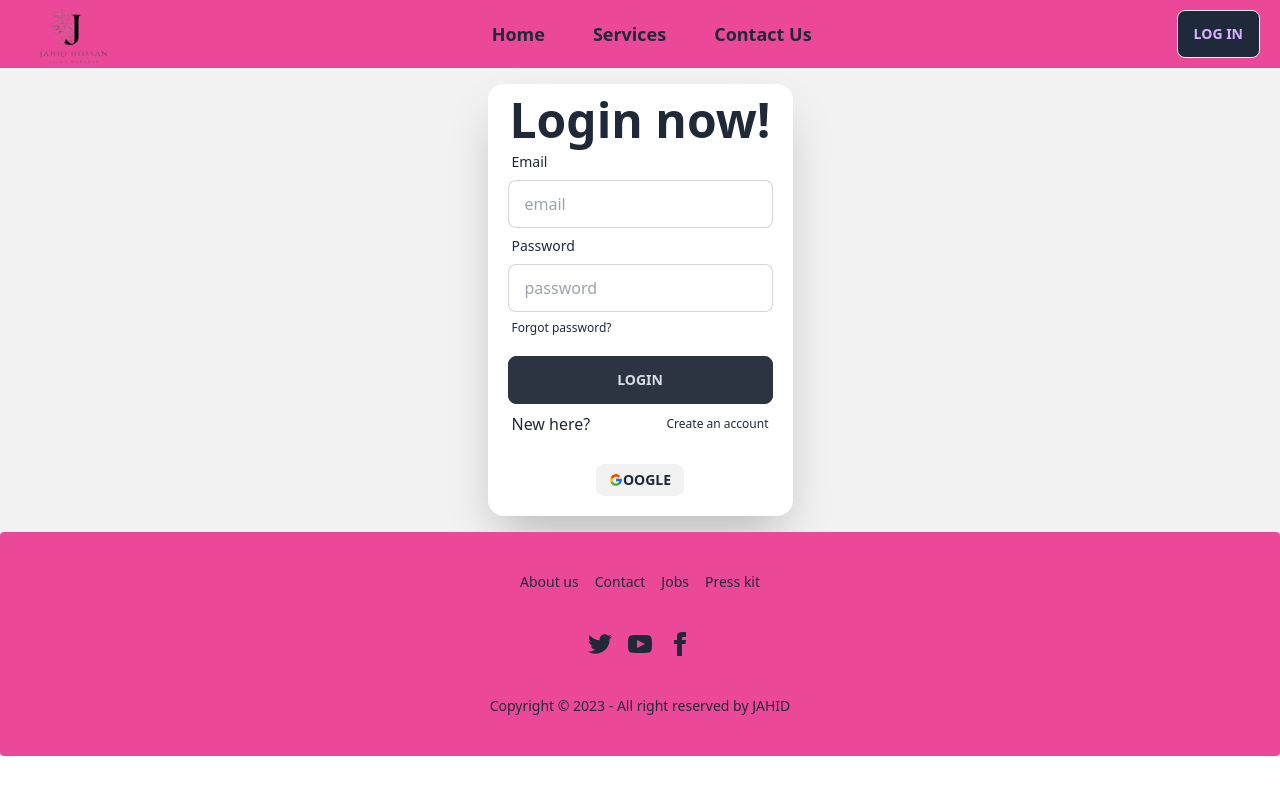
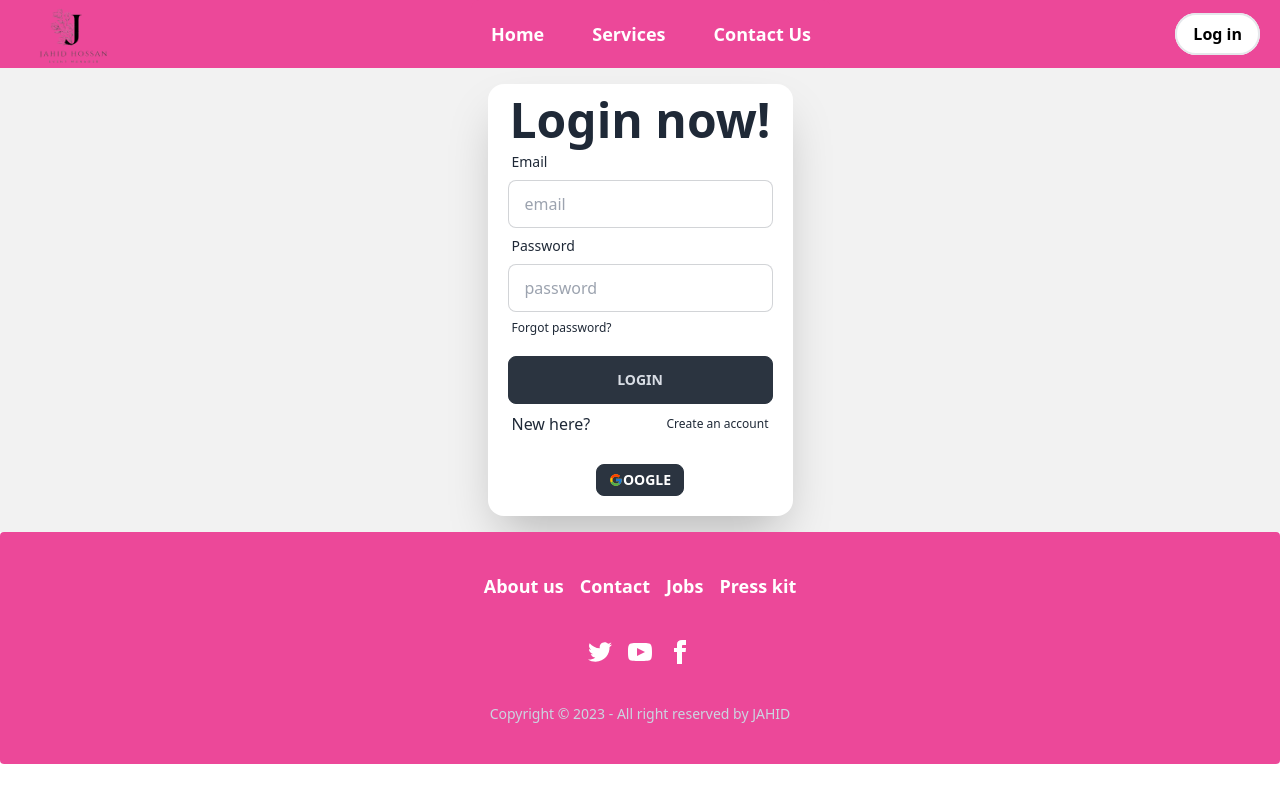
Before and after one commit to Jahid-Hossan/event-management-web, a React (Vite) app: page /login in a window 1280 px wide. Built offline with nearby package versions, Linux system fonts and the light colour scheme; no server answers.

Commit message:
added contacr us form and added validation on password and added profile picture on nav bar as well

```diff
--- a/src/Component/Focus/Focus.jsx
+++ b/src/Component/Focus/Focus.jsx
@@ -4,7 +4,7 @@ import { FaCity } from 'react-icons/fa6'
 
 const Focus = () => {
     return (
-        <div className='py-10 px-5 bg-white relative text-center lg:flex justify-between '>
+        <div className='py-10 px-5 container mx-auto  text-center lg:flex justify-between '>
             <div className=" space-y-3  w-96">
                 <IoColorPaletteOutline className='text-6xl mx-auto'></IoColorPaletteOutline>
                 <h2 className='text-2xl font-semibold'>UNIQUE DESIGN</h2>
--- a/src/Component/Footer/Footer.jsx
+++ b/src/Component/Footer/Footer.jsx
@@ -2,8 +2,8 @@
 const Footer = () => {
     return (
         <>
-            <footer className="footer footer-center relative p-10 bg-pink-500 text-base-content rounded">
-                <nav className="grid grid-flow-col gap-4">
+            <footer className="footer footer-center  text-white  relative p-10 bg-pink-500  rounded">
+                <nav className="grid grid-flow-col font-semibold text-lg gap-4">
                     <a className="link link-hover">About us</a>
                     <a className="link link-hover">Contact</a>
                     <a className="link link-hover">Jobs</a>
@@ -16,7 +16,7 @@ const Footer = () => {
                         <a><svg xmlns="http://www.w3.org/2000/svg" width="24" height="24" viewBox="0 0 24 24" className="fill-current"><path d="M9 8h-3v4h3v12h5v-12h3.642l.358-4h-4v-1.667c0-.955.192-1.333 1.115-1.333h2.885v-5h-3.808c-3.596 0-5.192 1.583-5.192 4.615v3.385z"></path></svg></a>
                     </div>
                 </nav>
-                <aside>
+                <aside className="text-slate-300">
                     <p>Copyright © 2023 - All right reserved by JAHID</p>
                 </aside>
             </footer>
--- a/src/Component/Header/Header.jsx
+++ b/src/Component/Header/Header.jsx
@@ -1,6 +1,7 @@
-import React, { useContext, useState } from 'react';
+import { useContext, useState } from 'react';
 import { NavLink } from 'react-router-dom';
 import { ImMenu, ImCross } from 'react-icons/im';
+import './header.css'
 
 
 import logo from '../../assets/Untitled_design-removebg-preview.png'
@@ -12,7 +13,7 @@ const Header = () => {
 
     const { user, logOut } = useContext(AuthContext)
 
-    console.log(user)
+    console.log(user?.photoURL)
 
 
 
@@ -20,7 +21,7 @@ const Header = () => {
         <section className='sticky top-0 z-10 bg-pink-500 '>
             <nav className='flex container mx-auto  px-5 top-0 lg:flex-row justify-between items-center'>
 
-                <img className='h-8 md:h-16' src={logo} alt="" />
+                <img className='h-8 text-white md:h-16' src={logo} alt="" />
 
                 <div className='-order-1 lg:order-none'>
                     <div>
@@ -29,22 +30,32 @@ const Header = () => {
                         }
                         </button>
                     </div>
-                    <ul className={`absolute bg-pink-500 lg:gap-12 text-lg font-bold p-5 absolute lg:flex lg:justify-center rounded-lg lg:static duration-300 ${open ? "-left-60" : "left-2"} lg:flex lg:justify-center`}>
+                    <ul className={`absolute bg-pink-500 lg:gap-12 text-lg font-bold p-5 lg:flex lg:justify-center rounded-lg lg:static duration-300 ${open ? "-left-60" : "left-2"} lg:flex lg:justify-center`}>
 
-                        < li><NavLink to="/" >Home</NavLink></li>
-
-                        <li><NavLink to='/service'  >Services</NavLink></li>
-
-                        <li><NavLink to="/contact"  >Contact Us</NavLink></li>
+                        <li className='text-white' ><NavLink className={({ isActive, isPending }) =>
+                            isPending ? "pending" : isActive ? "active" : ""
+                        } to="/" >Home</NavLink></li>
+                        <li className='text-white' ><NavLink className={({ isActive, isPending }) =>
+                            isPending ? "pending" : isActive ? "active" : ""
+                        } to='/service'  >Services</NavLink></li>
+                        <li className='text-white' ><NavLink className={({ isActive, isPending }) =>
+                            isPending ? "pending" : isActive ? "active" : ""
+                        } to="/contact"  >Contact Us</NavLink></li>
 
                     </ul>
                 </div>
 
-                <div className="">
+                <div>
+
                     {
                         user ?
-                            <button onClick={logOut} className='btn bg-slate-800 text-purple-300'><NavLink to="/login"  >Log Out</NavLink></button> :
-                            <button className='btn bg-slate-800 text-purple-300'><NavLink to="/login"  >Log in</NavLink></button>
+                            <div className="flex gap-2 p-1">
+                                <div className="w-10 md:w-11 mask mask-circle">
+                                    <img src={user.photoURL} />
+                                </div><button onClick={logOut} className='px-2 md:px-4 hover:bg-white hover:text-black text-white font-medium md:font-semibold hover:duration-500 border-2 rounded-full py-1 md:py-2'><NavLink to="/login"  >Log Out</NavLink></button>
+                            </div>
+                            :
+                            <button className=''><NavLink className='px-4 hover:bg-white hover:text-black text-white font-semibold hover:duration-500 border-2 rounded-full py-2' to="/login"  >Log in</NavLink></button>
                     }
 
                 </div>
--- /dev/null
+++ b/src/Component/Header/header.css
@@ -0,0 +1,6 @@
+.active {
+    color: black;
+    padding: 8px 16px;
+    background-color: white;
+    border-radius: 9999px;
+}
--- a/src/Component/LatestProjects/LatestProjects.jsx
+++ b/src/Component/LatestProjects/LatestProjects.jsx
@@ -20,7 +20,7 @@ const LatestProjects = () => {
 
     return (
 
-        <div>
+        <div className='container mx-auto'>
             <div className='text-center font-bold text-3xl py-5'>
                 <h2>LATEST PROJECTS</h2>
             </div>
--- /dev/null
+++ b/src/Pages/Contact/Contact.jsx
@@ -0,0 +1,56 @@
+import React from 'react';
+
+const Contact = () => {
+    return (
+        <div className=''>
+            <div className=" text-center mx-auto  py-[20vh]" style={{
+                backgroundImage: "url(https://i.ibb.co/g7dkMMR/pexels-negative-space-33999.jpg)",
+                backgroundColor: 'rgba(0,0,0, .5)',
+                backgroundBlendMode: 'overlay',
+                backgroundPosition: 'center',
+                backgroundSize: 'cover',
+
+            }}>
+                <h2 className=' font-bold text-white  text-2xl p-5 lg:text-6xl'>Contact</h2>
+                {/* <p className='text-white mx-auto max-w-2xl px-5'>Are you looking for A unique and creative design for your event? You came to the right place. We Designing and Decorate for any cultural and social event.</p> */}
+            </div>
+            <div className='container mx-auto my-5 px-5 lg:flex gap-5 lg:gap-10'>
+                <div className='lg:w-1/4 text-center lg:text-left space-y-2'>
+                    <h2 className='text-5xl font-bold '>Get in touch</h2>
+                    <p className='py-5'>We are waiting for you on our office in Feni or in other way, you can contact us via the contact form below to discuss your project, your idea.</p>
+                    <p className='text-lg py-5 font-semibold'>Feni, Chittagong,<br /> Mahipal plaza.</p>
+                    <div className=''>
+                        <h2><span className='text-lg font-semibold'>Email:</span> <span className='text-base'>jahidhossen02@gmail.com</span></h2>
+                        <h2><span className='text-lg font-semibold'>Phone:</span> +88 1627095969</h2>
+                        <h2><span className='text-lg font-semibold'>Phone:</span> +966 538171094</h2>
+                    </div>
+                </div>
+                <form className='grid grid-cols-1 md:grid-cols-2 lg:w-3/4 gap-4'>
+                    <div className='space-y-2'>
+                        <h5 className='text-lg font-semibold'>Your Name (required)</h5>
+                        <input className='border-2 border-gray-400 my-2.5 w-full py-2.5 px-5 ' type="text" />
+                    </div>
+                    <div className='space-y-2'>
+                        <h5 className='text-lg font-semibold'>Your Email (required)</h5>
+                        <input className='border-2 border-gray-400 my-2.5 w-full py-2.5 px-5 ' type="text" />
+                    </div>
+                    <div className='space-y-2'>
+                        <h5 className='text-lg font-semibold'>Your Contact Number (required)</h5>
+                        <input className='border-2 border-gray-400 my-2.5 w-full py-2.5 px-5 ' type="text" />
+                    </div>
+                    <div className='space-y-2'>
+                        <h5 className='text-lg font-semibold'>Subject</h5>
+                        <input className='border-2 border-gray-400 my-2.5 w-full py-2.5 px-5 ' type="text" />
+                    </div>
+                    <div className='space-y-2 col-span-2 w-full'>
+                        <h5 className='text-lg font-semibold'>Your Message</h5>
+                        <textarea className=' border-2 border-gray-400 my-2.5 w-full py-2.5 px-5 ' name="" id="" cols="30" rows="5"></textarea>
+                    </div>
+                    <button className='btn bg-pink-500'>SEND EMAIL</button>
+                </form>
+            </div>
+        </div>
+    );
+};
+
+export default Contact;
--- a/src/Pages/Home/Home.jsx
+++ b/src/Pages/Home/Home.jsx
@@ -13,7 +13,6 @@ const Home = () => {
             <Banner></Banner>
             <Banner2></Banner2>
             <div className='py-5 md:py-10 text-center'>
-
                 <h1 className=" text-5xl font-bold">Our Services</h1>
             </div>
             <Services></Services>
--- a/src/Pages/Login/Login.jsx
+++ b/src/Pages/Login/Login.jsx
@@ -45,6 +45,35 @@ const Login = () => {
         e.target.email.value = '';
         const password = e.target.password.value;
         e.target.password.value = '';
+
+        if (password.length < 6) {
+            return Swal.fire({
+                position: 'center',
+                icon: 'error',
+                title: 'Your password should have at least 6 characters or longer',
+                showConfirmButton: false,
+                timer: 1500
+            })
+        }
+        else if (!/[A-Z]/.test(password)) {
+            return Swal.fire({
+                position: 'center',
+                icon: 'error',
+                title: 'Your password should have at least one capital letter',
+                showConfirmButton: false,
+                timer: 1500
+            })
+        }
+        else if (!/[!@#$%^&*]/.test(password)) {
+            return Swal.fire({
+                position: 'center',
+                icon: 'error',
+                title: 'Your password should have at least one special character',
+                showConfirmButton: false,
+                timer: 1500
+            })
+        }
+
         logIn(email, password)
             .then(res => {
                 Swal.fire({
@@ -98,8 +127,8 @@ const Login = () => {
                             </label>
 
                         </form>
-                        <div className='text-center py-5'>
-                            <button onClick={handlePopUp} className="btn gap-0 btn-sm "><FcGoogle></FcGoogle>oogle</button>
+                        <div className='text-center  py-5'>
+                            <button onClick={handlePopUp} className="btn text-white btn-neutral hover:bg-white hover:text-black gap-0 btn-sm "><FcGoogle></FcGoogle>oogle</button>
                         </div>
                     </div>
                 </div>
--- a/src/PrivetRouter/PrivetRouter.jsx
+++ b/src/PrivetRouter/PrivetRouter.jsx
@@ -10,7 +10,7 @@ const PrivetRouter = ({ children }) => {
     const location = useLocation();
 
     if (loading) {
-        return <Spinner className="h-16 w-16 text-gray-900/50" />;
+        return <Spinner className="mx-auto h-16 w-16 my-[40vh] text-pink-500/50" />;
     }
 
     if (!user) {
--- a/src/router/router.jsx
+++ b/src/router/router.jsx
@@ -7,6 +7,7 @@ import EventDetails from "../Pages/EventDetails/EventDetails";
 import Login from './../Pages/Login/Login';
 import Register from "../Pages/Register/Register";
 import ServicePage from './../Pages/ServicePage/ServicePage';
+import Contact from "../Pages/Contact/Contact";
 
 const router = createBrowserRouter([
     {
@@ -36,6 +37,10 @@ const router = createBrowserRouter([
                 path: '/register',
                 element: <Register></Register>
             },
+            {
+                path: '/contact',
+                element: <Contact></Contact>
+            }
         ]
     }
 ])
```
